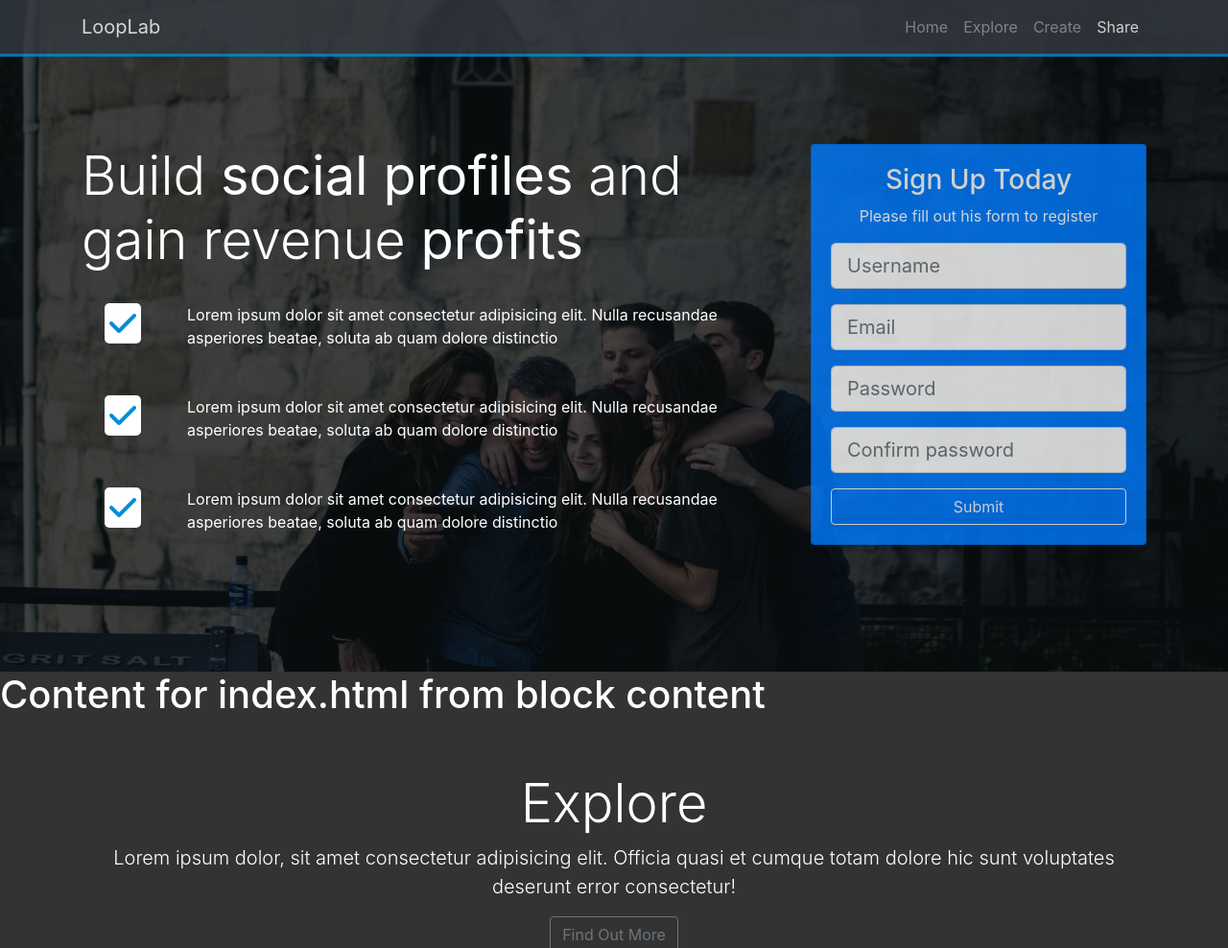
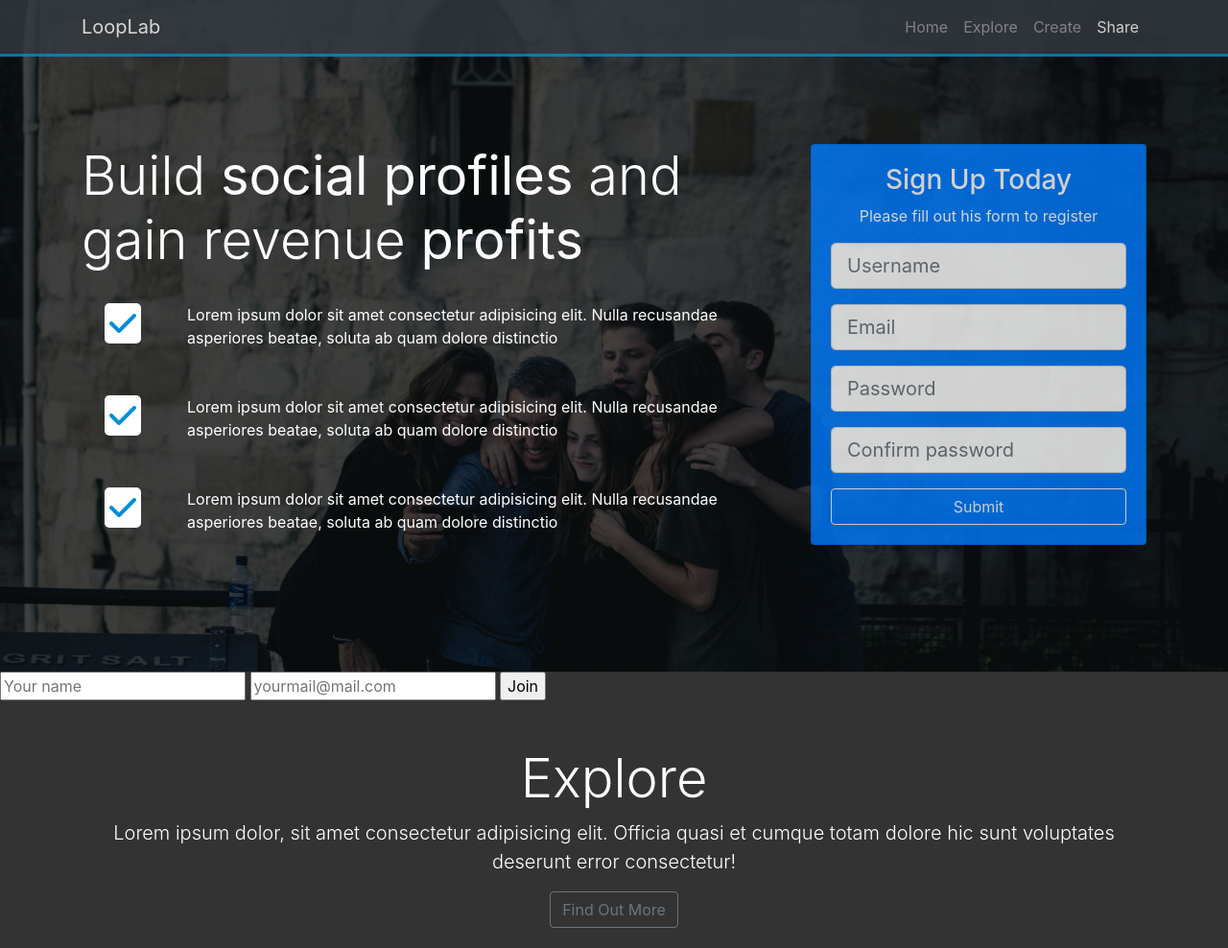
Before and after one commit to keys4words/looplab, a Flask app: page / in a window 1280 px wide. Shown: the top 988 px of the page at 96% size. Run offline with Flask 2, Linux system fonts and the light colour scheme; some libraries are stand-ins or nearby versions.

Commit message:
add form and wtf/csrf

```diff
--- a/looplab/__init__.py
+++ b/looplab/__init__.py
@@ -1,7 +1,13 @@
 from flask import Flask
+from flask_wtf.csrf import CSRFProtect
+from config import DevelopmentConfig
 
 app = Flask(__name__)
+csrt = CSRFProtect(app)
 
+app.config.from_object(DevelopmentConfig())
+
+from .home.views import *
 from .views import *
 from .profiles.views import *
 from .jobs.views import *
--- /dev/null
+++ b/looplab/home/forms.py
@@ -0,0 +1,6 @@
+from flask_wtf import FlaskForm
+from wtforms import StringField
+
+class LandingForm(FlaskForm):
+    full_name = StringField('Full name')
+    email = StringField('Email')
--- /dev/null
+++ b/looplab/home/views.py
@@ -0,0 +1,11 @@
+from flask import render_template, request
+from looplab import app
+from .forms import LandingForm
+
+@app.route('/', methods=['GET', 'POST'])
+def home():
+    form = LandingForm()
+    if form.validate_on_submit():
+        print(form.full_name.data)
+        print(form.email.data)
+    return render_template('index.html', form=form)
--- a/looplab/templates/index.html
+++ b/looplab/templates/index.html
@@ -5,6 +5,11 @@ LoopLab
 {% endblock title %}
 
 {% block content %}
-<h1>Content for index.html from block content</h1>
+<form method="POST">
+    {{ form.csrf_token }}
+    <input type="text" name="full_name" placeholder="Your name" id="">
+    <input type="email" name="email" id="" placeholder="yourmail@mail.com">
+    <input type="submit" value="Join">
+</form>
 
 {% endblock content %}
--- a/looplab/views.py
+++ b/looplab/views.py
@@ -1,9 +1,7 @@
 from flask import render_template
 from looplab import app
 
-@app.route('/')
-def hello():
-    return render_template('index.html')
+
 
 @app.route('/contact-us/')
 def contact_us():
```
Also changed, not shown: looplab/jobs/views.py (+10 -3 lines), looplab/home/__init__.py (added), 1 other file.
